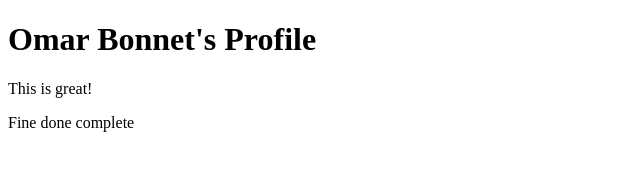
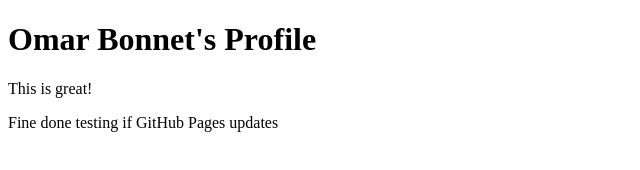
Before and after one commit to obonn1/Personal-Profile, a plain HTML site: page index.html in a window 1280 px wide. Shown: the whole page, without its empty margins (0-640 px from the left). Drawn offline with Linux system fonts and the light colour scheme.

Commit message:
Changes to test GH Pages updates

```diff
--- a/index.html
+++ b/index.html
@@ -8,6 +8,6 @@
 <body>
     <h1>Omar Bonnet's Profile</h1>
     <p>This is great!</p>
-    <p>Fine done complete</p>
+    <p>Fine done testing if GitHub Pages updates</p>
 </body>
 </html>
```
